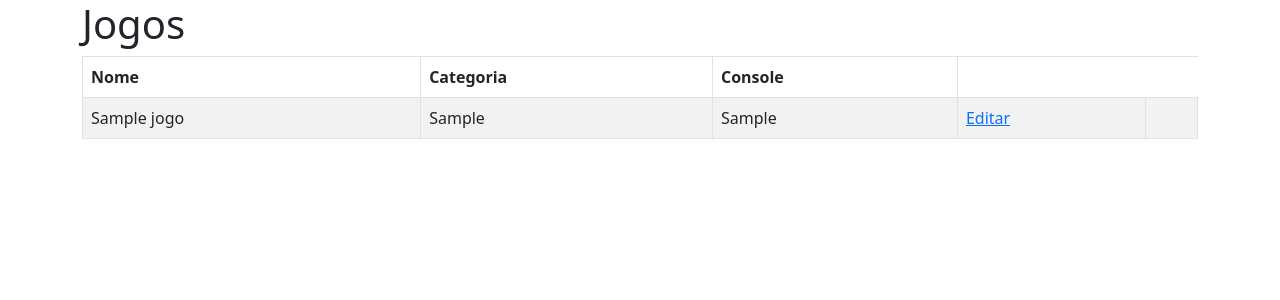
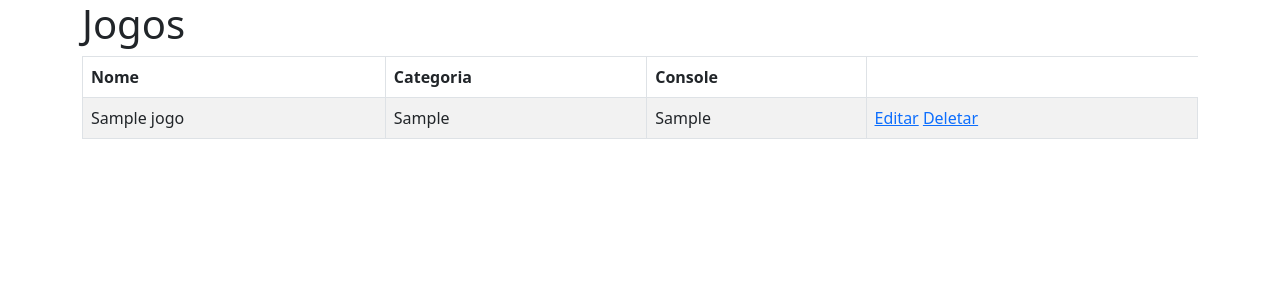
Before and after one commit to kennenvi/utilizando-flask, a Flask app: page / in a window 1280 px wide. Shown: the top 300 px of the page. Run offline with Flask 2, Linux system fonts and the light colour scheme; tables that the repository leaves empty hold one stand-in row (values such as "Sample post"); some libraries are stand-ins or nearby versions.

Commit message:
Criando funcao deletar

```diff
--- a/routes/views.py
+++ b/routes/views.py
@@ -55,6 +55,18 @@ def atualizar():
 
     return redirect(url_for('index'))
 
+@app.route('/deletar/<int:id>')
+def deletar(id):
+    if 'usuario_logado' not in session:
+        flash('Faça login para continuar')
+        return redirect(url_for('login'))
+
+    jogos = Jogos.query.filter_by(id=id).delete()
+    db.session.commit()
+    flash('Jogo deletado com sucesso')
+
+    return redirect(url_for('index'))
+
 @app.route('/login')
 def login():
     proxima = request.args.get('proxima')
--- a/templates/index.html
+++ b/templates/index.html
@@ -16,9 +16,7 @@
                 <td>{{ jogo.console }}</td>
                 <td>
                     <a href="{{ url_for('editar', id=jogo.id) }}">Editar</a>
-                </td>
-                <td>
-                    <a href="{{ url_for('deletar', id=jogo.id) }}"></a>
+                    <a href="{{ url_for('deletar', id=jogo.id) }}">Deletar</a>
                 </td>
             </tr>
             {% endfor %}
```
